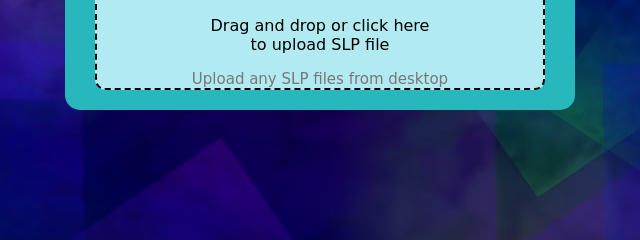
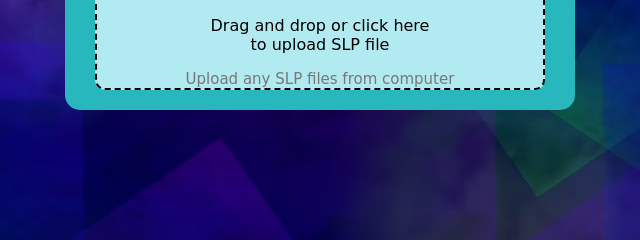
Before and after one commit to UBH-Fall-2024/smash-lens, an Electron app: page src/index.html in a window 800 px wide. Shown: the part 429-669 px from the top of the page, 80-720 px from the left. Drawn offline with Linux system fonts and the light colour scheme; files whose address does not match are found by name.

Commit message:
changed pc file upload message

```diff
--- a/src/index.html
+++ b/src/index.html
@@ -43,7 +43,7 @@
         <div id="file-view">
             <img src="images/SLP.png" >
             <p>Drag and drop or click here<br>to upload SLP file</p>
-            <span>Upload any SLP files from desktop</span>
+            <span>Upload any SLP files from computer</span>
         </div>
     </label>
 </div>
```
